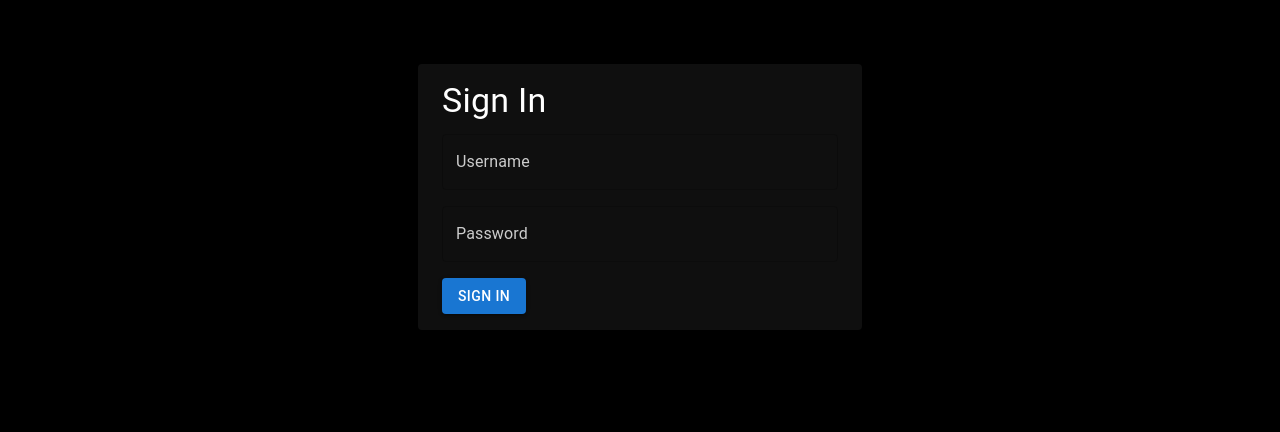
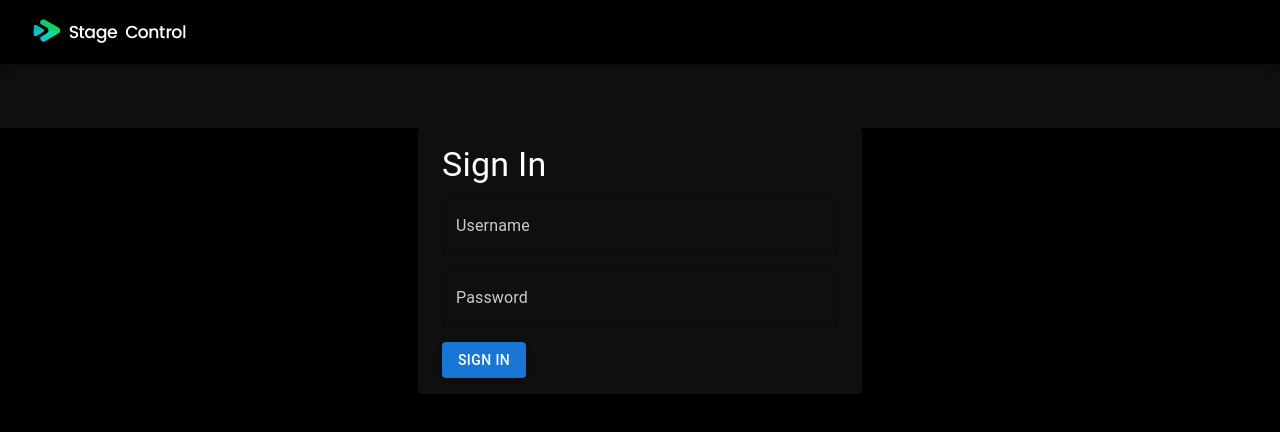
Before and after one commit to dercioanselmo/stage-control-users, a Next.js app: page /auth/signin in a window 1280 px wide. Shown: the top 432 px of the page. Built offline with nearby package versions, Linux system fonts and the light colour scheme; no server answers.

Commit message:
refactor and adding header

```diff
--- /dev/null
+++ b/src/app/ClientLayout.tsx
@@ -0,0 +1,16 @@
+'use client';
+
+import { SessionProvider } from 'next-auth/react';
+import Header from './components/Header';
+import SessionAwareLayout from './SessionAwareLayout';
+
+export default function ClientLayout({ children }: { children: React.ReactNode }) {
+  return (
+    <SessionProvider>
+      <div style={{ backgroundColor: '#0F0F0F', minHeight: '100vh' }}> {/* Default to #0F0F0F, overridden pre-login   000000 */}
+        <Header />
+        <SessionAwareLayout>{children}</SessionAwareLayout>
+      </div>
+    </SessionProvider>
+  );
+}
--- a/src/app/HomeComponent.tsx
+++ b/src/app/HomeComponent.tsx
@@ -20,7 +20,6 @@ const colors = {
   background: '#0F0F0F',
   textPrimary: '#fff',
   textSecondary: '#ccc',
-  tableBackground: '#0F0F0F',
 };
 
 interface SortConfig {
@@ -156,11 +155,12 @@ export default function HomeComponent() {
   return (
     <Container
       maxWidth="md"
-      sx={{ mt: 4, minHeight: '100vh', padding: 2, color: colors.textPrimary }}
+      sx={{ mt: 4, minHeight: '100vh', padding: 2, color: colors.textPrimary}}
     >
-      <Typography variant="h4" gutterBottom sx={{ color: colors.textPrimary }}>
+      <Typography  width={151} height={33} gutterBottom sx={{ color: colors.textPrimary }}>
         Admin Users
       </Typography>
+
       <div style={{ display: 'flex', gap: 8, mb: 2 }}>
         <TextField
           label="Search by Name"
--- /dev/null
+++ b/src/app/SessionAwareLayout.tsx
@@ -0,0 +1,16 @@
+'use client';
+
+import { useSession } from 'next-auth/react';
+
+export default function SessionAwareLayout({ children }: { children: React.ReactNode }) {
+  const { data: session, status } = useSession();
+
+  // If session is loading or not available, use #000000 background (pre-login)
+  const backgroundColor = status === 'loading' || !session ? '#000000' : '#0F0F0F';
+
+  return (
+    <div style={{ backgroundColor, minHeight: '100vh' }}>
+      {children}
+    </div>
+  );
+}
--- /dev/null
+++ b/src/app/components/Header.tsx
@@ -0,0 +1,30 @@
+'use client';
+
+import { AppBar, Toolbar, IconButton, Button, Box } from '@mui/material';
+import Image from 'next/image';
+import { useSession, signOut } from 'next-auth/react';
+
+const colors = {
+  background: '#000000',
+  textPrimary: '#fff',
+  textSecondary: '#ccc',
+};
+
+export default function Header() {
+  const { data: session } = useSession();
+
+  return (
+    <AppBar position="static" sx={{ backgroundColor: colors.background }}>
+      <Toolbar>
+        <Box sx={{ flexGrow: 1 }}>
+          <Image src="/Project.png" alt="Project Logo" width={171} height={40} />
+        </Box>
+        {session && (
+          <Button color="inherit" onClick={() => signOut()} sx={{ color: colors.textPrimary }}>
+            Profile
+          </Button>
+        )}
+      </Toolbar>
+    </AppBar>
+  );
+}
--- a/src/app/components/TableComponent.tsx
+++ b/src/app/components/TableComponent.tsx
@@ -47,7 +47,7 @@ export default function TableComponent({
 }: TableComponentProps) {
   return (
     <>
-      <Table sx={{ backgroundColor: colors.tableBackground }}>
+      <Table >
         <TableHead>
           <TableRow sx={{ height: '40px' }}>
             <TableCell sx={{ color: colors.textPrimary }}>
--- a/src/app/layout.tsx
+++ b/src/app/layout.tsx
@@ -1,6 +1,7 @@
 import type { Metadata } from "next";
 import { Geist, Geist_Mono } from "next/font/google";
 import "./globals.css";
+import ClientLayout from "./ClientLayout";
 
 const geistSans = Geist({
   variable: "--font-geist-sans",
@@ -25,10 +26,8 @@ export default function RootLayout({
 }>) {
   return (
     <html lang="en">
-      <body
-        className={`${geistSans.variable} ${geistMono.variable} antialiased`}
-      >
-        {children}
+      <body className={`${geistSans.variable} ${geistMono.variable} antialiased`} style={{ backgroundColor: '#000000', minHeight: '100vh', margin: 0, padding: 0 }}>
+        <ClientLayout>{children}</ClientLayout>
       </body>
     </html>
   );
```
Also changed, not shown: public/Project.png (added).
